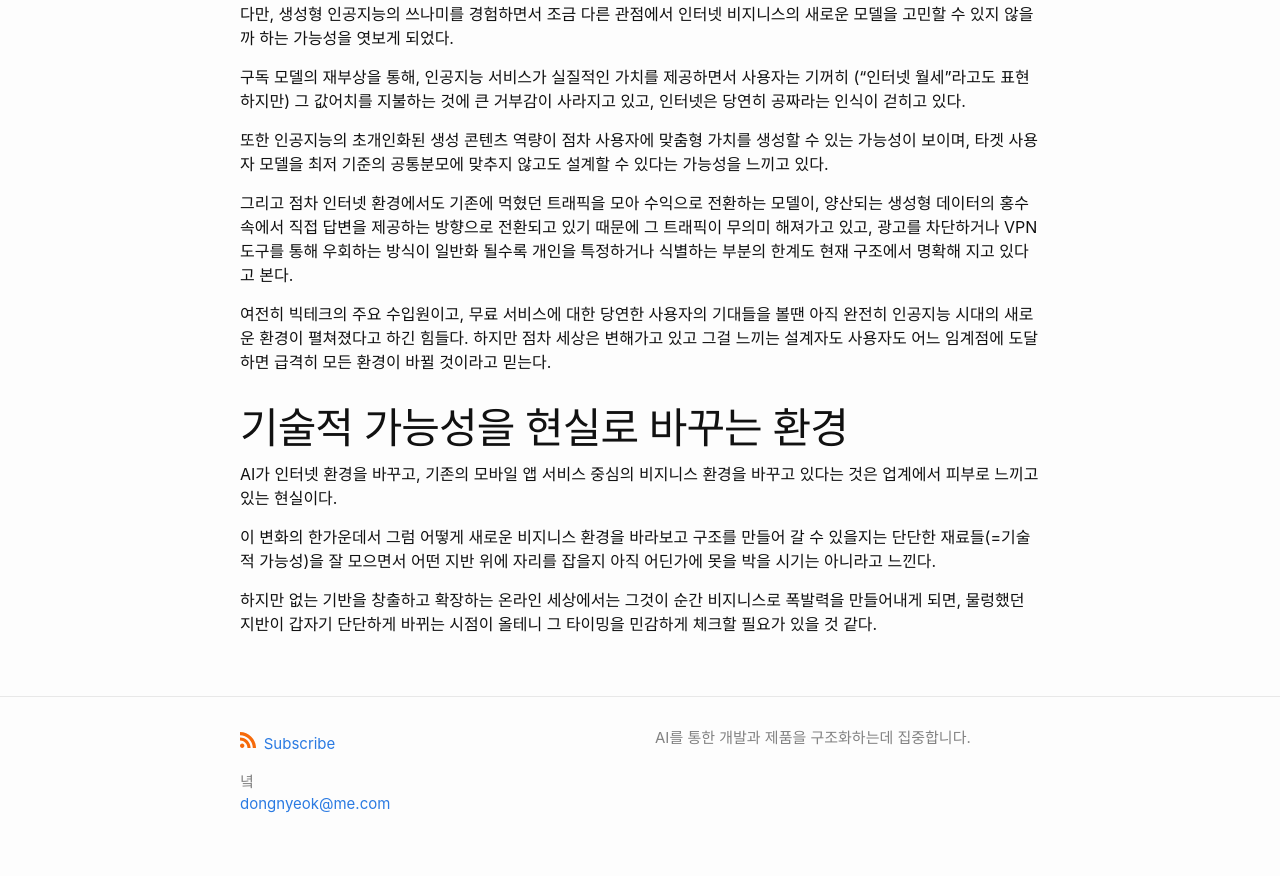
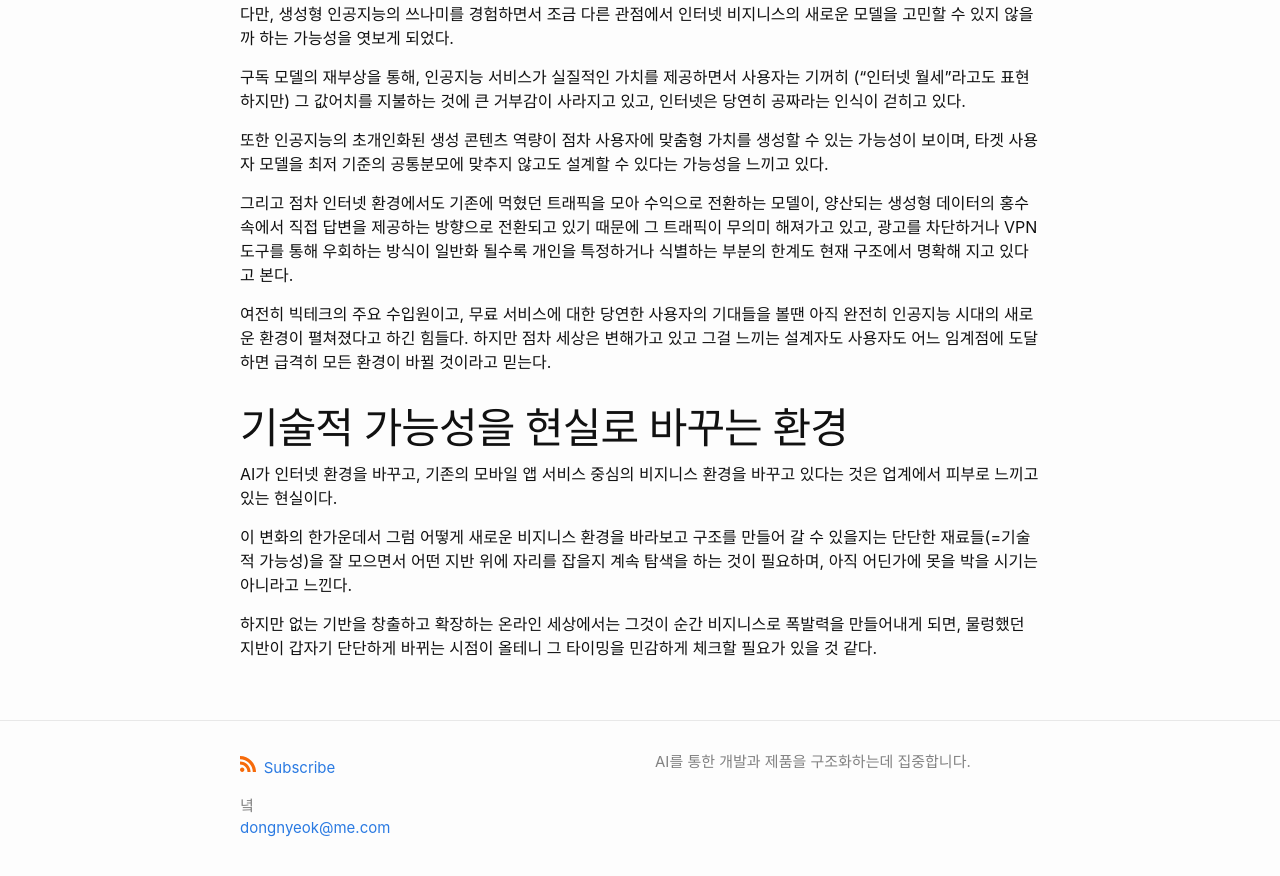
Before and after one commit to jeongdongnyeok/jeongdongnyeok.github.io, a Jekyll site: the page built from _posts/2025-08-13-it-product-business-changed.md, in a window 1280 px wide and 900 px high, scrolled down 1607 px. Shown: the top 876 px of the window. Built offline with Jekyll 4.4.1, drawn with Linux system fonts in a browser that asks for light colours.

Commit message:
content: 포스트 내용 수정
- 61번째 줄 문장 개선: "계속 탐색을 하는 것이 필요하며" 추가

🤖 Generated with [Claude Code](https://claude.ai/code)

Co-Authored-By: Claude <noreply@anthropic.com>

```diff
--- a/_posts/2025-08-13-it-product-business-changed.md
+++ b/_posts/2025-08-13-it-product-business-changed.md
@@ -58,6 +58,6 @@ IT 업계의 프로덕트를 바라보면서 항상 고민되는 지점은 단
 # 기술적 가능성을 현실로 바꾸는 환경
 AI가 인터넷 환경을 바꾸고, 기존의 모바일 앱 서비스 중심의 비지니스 환경을 바꾸고 있다는 것은 업계에서 피부로 느끼고 있는 현실이다.
 
-이 변화의 한가운데서 그럼 어떻게 새로운 비지니스 환경을 바라보고 구조를 만들어 갈 수 있을지는 단단한 재료들(=기술적 가능성)을 잘 모으면서 어떤 지반 위에 자리를 잡을지 아직 어딘가에 못을 박을 시기는 아니라고 느낀다.
+이 변화의 한가운데서 그럼 어떻게 새로운 비지니스 환경을 바라보고 구조를 만들어 갈 수 있을지는 단단한 재료들(=기술적 가능성)을 잘 모으면서 어떤 지반 위에 자리를 잡을지 계속 탐색을 하는 것이 필요하며, 아직 어딘가에 못을 박을 시기는 아니라고 느낀다.
 
 하지만 없는 기반을 창출하고 확장하는 온라인 세상에서는 그것이 순간 비지니스로 폭발력을 만들어내게 되면, 물렁했던 지반이 갑자기 단단하게 바뀌는 시점이 올테니 그 타이밍을 민감하게 체크할 필요가 있을 것 같다.
```
